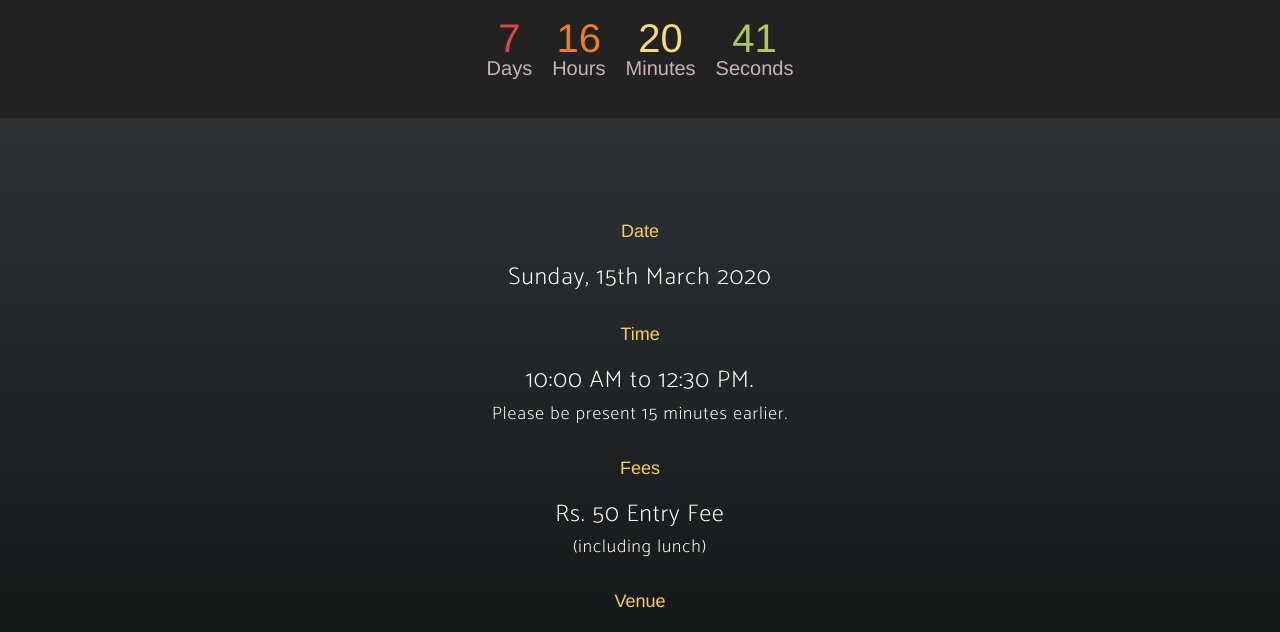
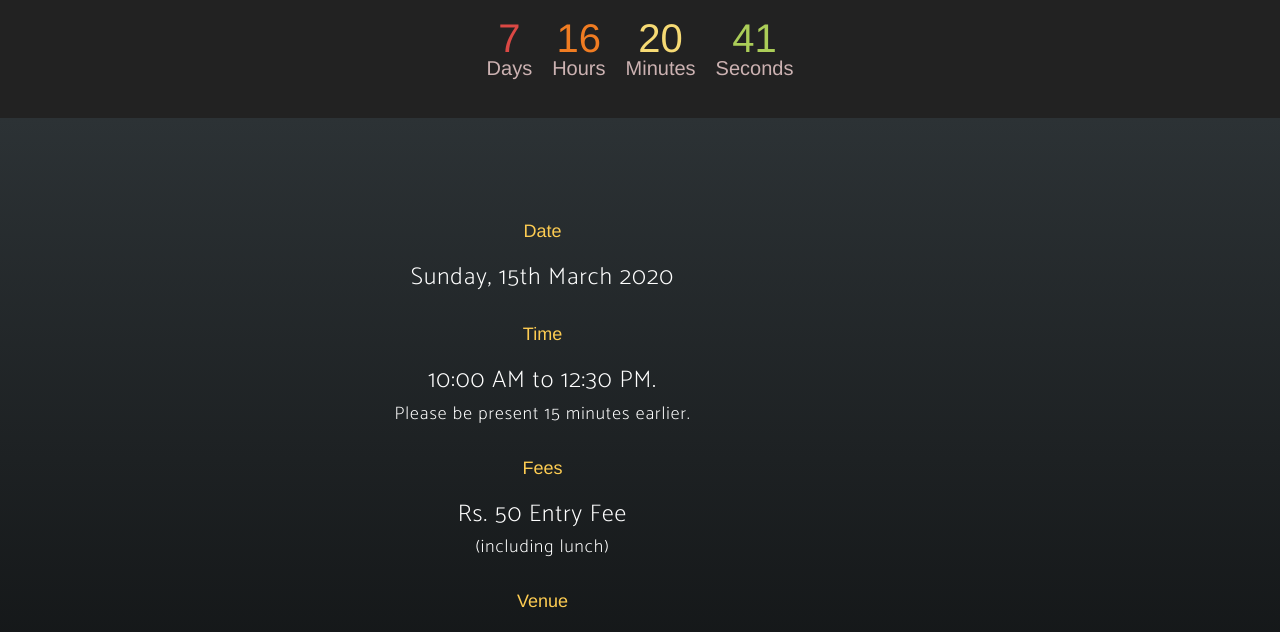
Before and after one commit to kiranbagul/puneatheistsmeet2020, a plain HTML site: page index.html in a window 1280 px wide. Shown: the part 890-1522 px from the top of the page. Drawn offline with nearby package versions, Linux system fonts and the light colour scheme; a web font is replaced by a local one.

Commit message:
Fixing width issue for text

```diff
--- a/index.html
+++ b/index.html
@@ -91,10 +91,10 @@
 </div>
 </section>
 
-<section id="download" class="download bg-dark-gray text-center">
+<section id="download" class="download bg-dark-gray ">
     <div class="container">
         <div class="row">
-            <div class="col-md-8 col-md-offset-2">
+            <div class="col-md-10 text-center">
 
                         <p class="text-primary">Date</p>
                         <h3 class="text-info">
```
